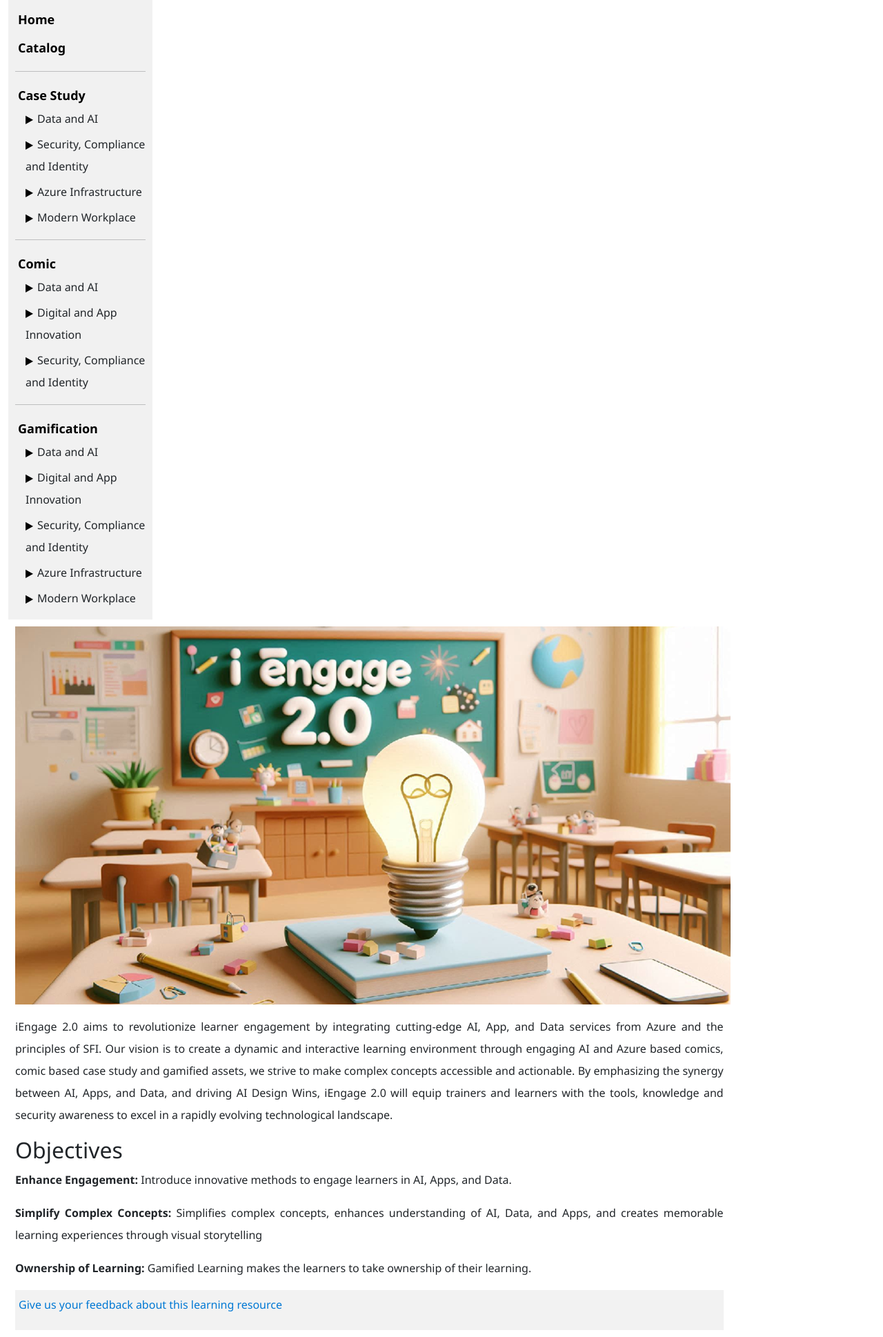
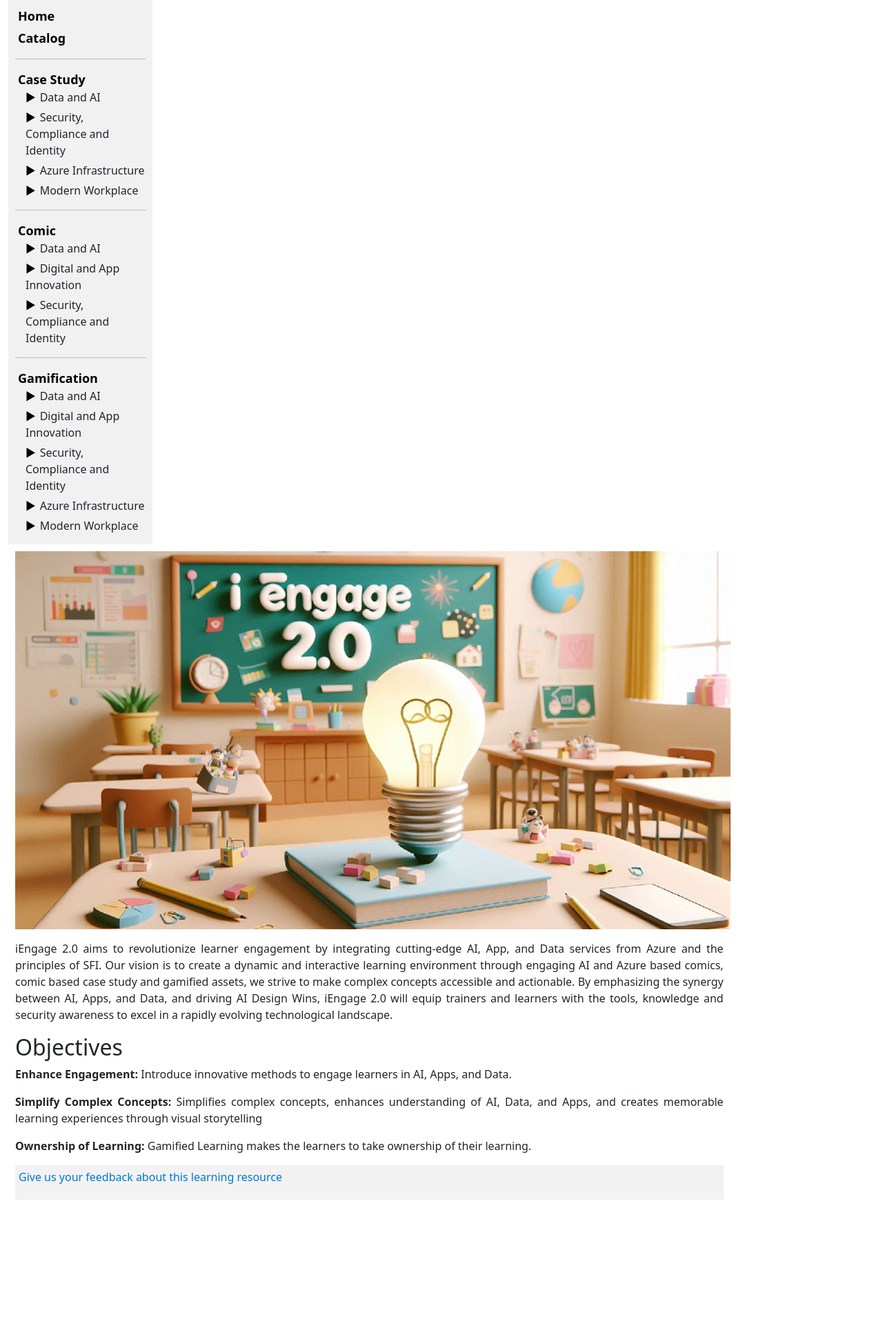
Before and after one commit to ningweinw/iengage, a Jekyll site: the page built from index.markdown, in a window 1280 px wide. Shown: the whole page at 69% size. Built offline with Jekyll 4.4.1, drawn with Linux system fonts in a browser that asks for light colours; after the commit the page ends 1749 px from its top, so only the background shows below that.

Commit message:
Update style.css

```diff
--- a/assets/css/style.css
+++ b/assets/css/style.css
@@ -1,10 +1,7 @@
-body {
-    display: flex;
-    height: 100vh;
+.main-body {
     margin: 0;
     font-family: 'Segoe UI', Tahoma, Geneva, Verdana, sans-serif;
     line-height: 2;
-
 }
 
 #leftDiv {
```
